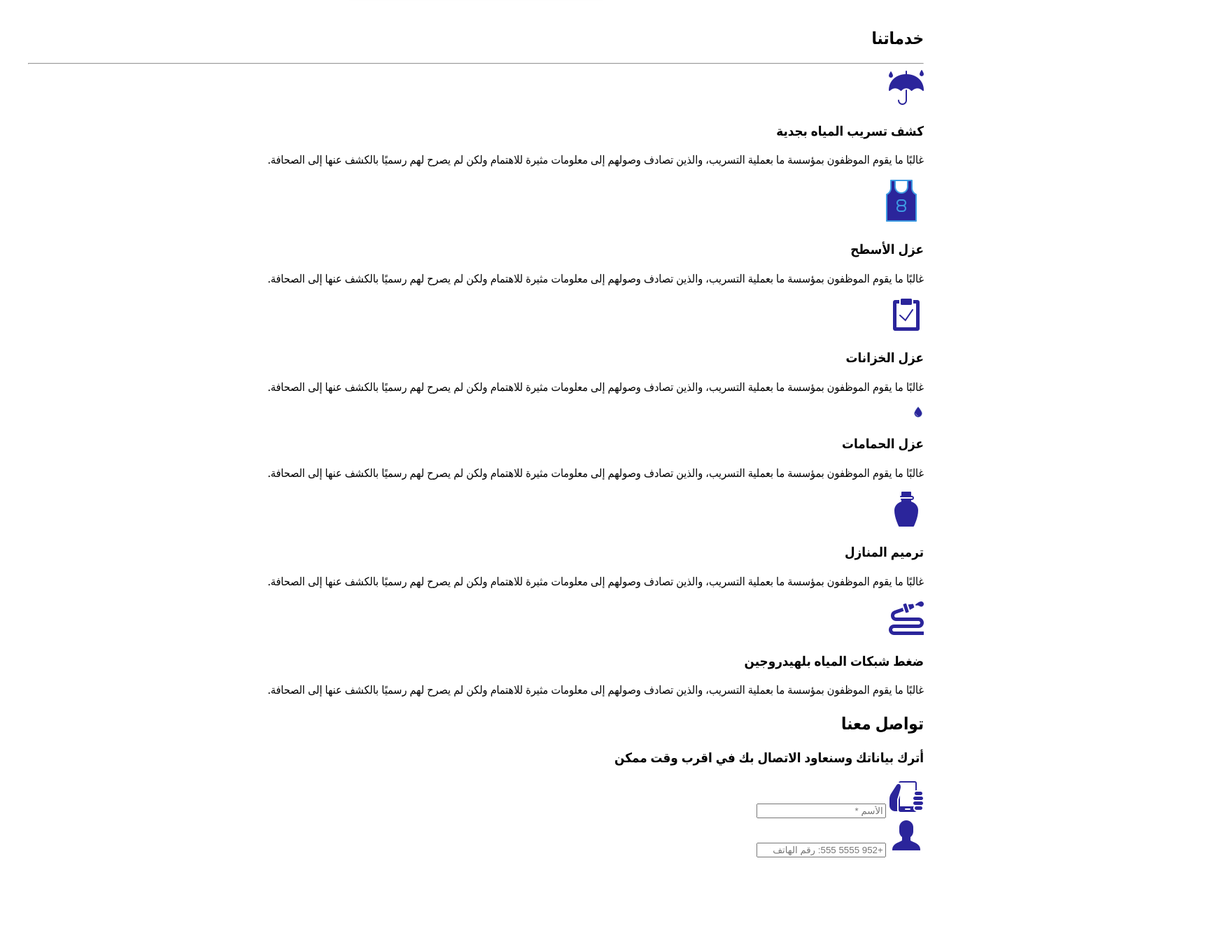
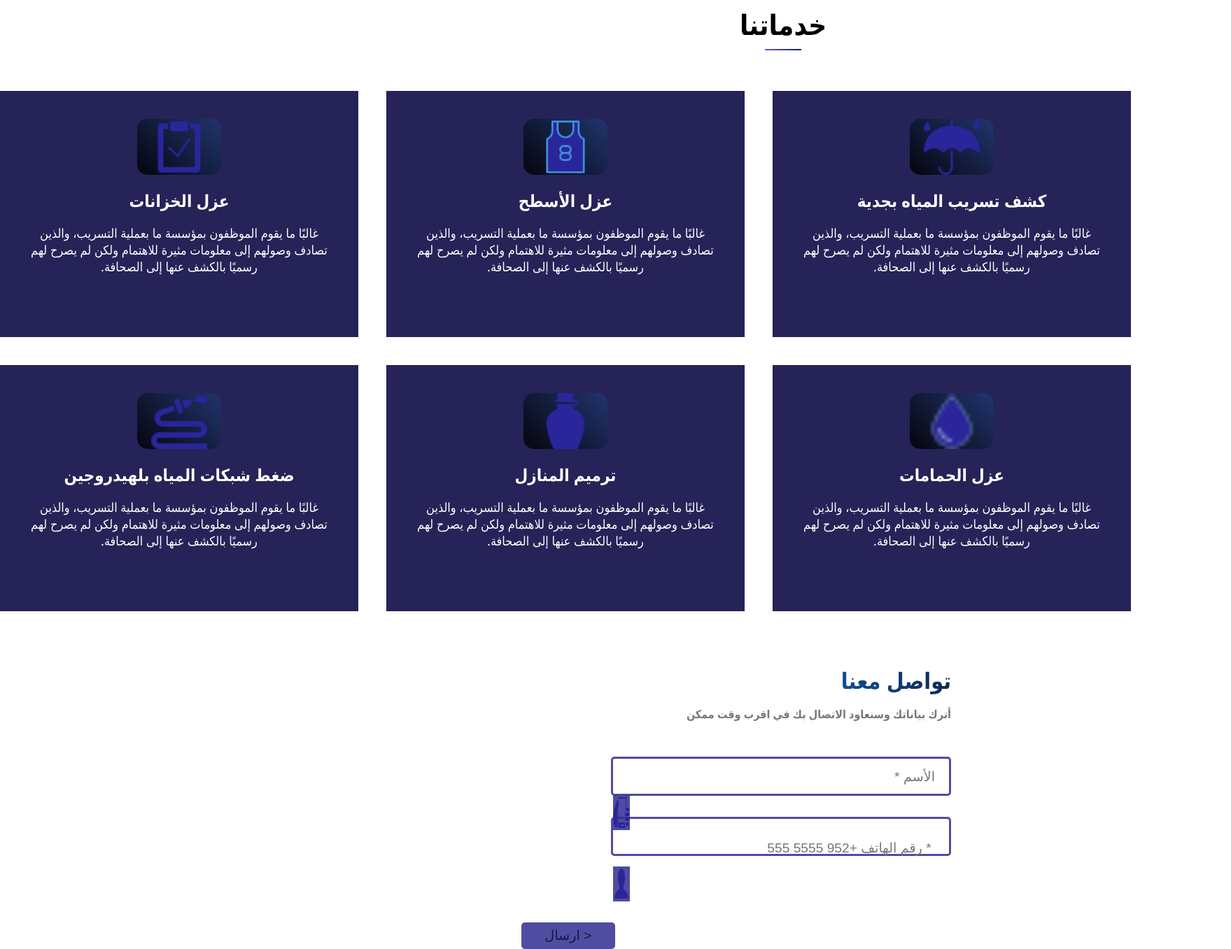
Before and after one commit to mahmoud-abu-sultan/tasrib, a plain HTML site: page public/index.html in a window 1280 px wide. Shown: the part 911-2268 px from the top of the page at 70% size, 1759 px wide, since content can reach past the window. Before the commit the page ends 2137 px from the top, so only its background shows below. Drawn offline with Linux system fonts and the light colour scheme.

Commit message:
final v 1.0

```diff
--- a/public/index.html
+++ b/public/index.html
@@ -68,9 +68,19 @@
       </div>
     </section>
     <!-- ------ -->
+    <section id="breakSection">
+      <h1>خدماتنا</h1>
+      <hr
+        style="
+          width: 4%;
+          height: 2px;
+          border: none;
+          background: linear-gradient(45deg, #4941dbd9, #0e1c42fa);
+        "
+      />
+    </section>
+    <!-- ---- -->
     <section id="service_section">
-      <h1>خدماتنا</h1>
-      <hr />
       <div>
         <img src="image/icons8-rainy-weather-50.png" alt="" />
         <h3>كشف تسريب المياه بجدية</h3>
@@ -126,21 +136,21 @@
         </p>
       </div>
     </section>
+    <!-- ============================ -->
     <footer>
-      <div>
       <h2>تواصل معنا</h2>
       <h3>أترك بياناتك وسنعاود الاتصال بك في اقرب وقت ممكن</h3>
       <form action="#">
         <div>
+          <input type="text" placeholder="الأسم *" />
           <img src="image/icons8-hand-with-smartphone-50.png" alt="" />
-            <input type="text" placeholder="الأسم *" />
         </div>
         <div>
+          <input type="number" placeholder=" * رقم الهاتف +952 5555 555" />
           <img src="image/icons8-customer-50.png" alt="" />
-            <input type="number" placeholder="+952 5555 555: رقم الهاتف *" />
         </div>
       </form>
-      </div>
+      <button>< ارسال</button>
     </footer>
   </body>
 </html>
--- a/src/index.css
+++ b/src/index.css
@@ -4,6 +4,8 @@ body {
   padding: 0;
   /* text-align: end; */
   font-family: "Segoe UI", Tahoma, Geneva, Verdana, sans-serif;
+  /* background-image: url("../public/image/wallpaperbetter.com_1680x1050.jpg");
+  background-size: contain; */
 }
 :root {
   --blueDark: #0e1c42fa;
@@ -28,7 +30,7 @@ header > div {
   background-color: var(--blueDark);
   width: 35em;
   height: 24.5em;
-  margin: 10px 40em;
+  margin: 10px 38em;
   padding: 10px 60px;
   color: white;
 }
@@ -66,14 +68,14 @@ header > div button {
   transition: var(--transitionColor);
 }
 header > div button:hover {
-  color: var(--blueLight);
-  background-color: rgba(196, 196, 196, 0.808);
+  color: var(--blueDark);
+  background-color: #077ddd;
 }
 /* ---------------------------------- aboutWe_section*/
 #aboutWe_section {
   /* padding: 0 100px; */
   height: 26em;
-  padding: 10px;
+  padding: 10px 15px 0px 15px;
   text-align: center;
   display: flex;
   justify-content: center;
@@ -86,6 +88,7 @@ header > div button:hover {
 }
 #aboutWe_section > div > h3 {
   font-size: xx-large;
+  color: var(--blueLight);
   margin: 20px 0;
 }
 #aboutWe_section > div > p {
@@ -95,6 +98,93 @@ header > div button:hover {
   margin: 70px 150px 60px 0;
   width: 50em;
 } */
+/* -------------------------- breakSection */
+#breakSection > h1 {
+  font-size: 40px;
+  width: 100%;
+  text-align: center;
+  margin: 0 0 1px 0;
+}
 /* -------------------------------- service_section */
 #service_section {
+  padding: 50px 143px;
+  text-align: center;
+  display: grid;
+  grid-template-columns: 32em 32em 32em;
+  grid-template-rows: 22em 22em;
+  gap: 40px;
 }
+#service_section > div {
+  background-color: var(--blueMid);
+  padding: 40px 30px;
+  color: white;
+}
+#service_section > div > img {
+  background: linear-gradient(45deg, #000000d9, #20356efa);
+  width: 5em;
+  padding: 0 20px;
+  border-radius: 15px;
+}
+#service_section > div > h3 {
+  font-size: x-large;
+  margin: 15px 0;
+}
+#service_section > div > p {
+  padding: 0 10px;
+  font-size: large;
+}
+/* -----------------------------------footer */
+footer {
+  height: 25em;
+  padding: 0 25em;
+}
+footer > h2 {
+  width: 10em;
+  background: -webkit-linear-gradient(45deg, #077ddd, var(--blueDark));
+  -webkit-background-clip: text;
+  -webkit-text-fill-color: transparent;
+  font-size: xx-large;
+  margin-bottom: 10px;
+}
+footer > h3 {
+  font-size: medium;
+  margin-bottom: 50px;
+  color: var(--ramade);
+}
+footer > form > div {
+  width: 100%;
+  height: 50px;
+  border: 3px solid var(--blueLight);
+  border-radius: 5px;
+  margin-bottom: 30px;
+}
+footer > form > div > img {
+  background-color: var(--blueLight);
+  width: 5%;
+  height: 100%;
+  float: left;
+}
+footer > form > div > input {
+  background-color: rgba(255, 222, 173, 0);
+  height: 100%;
+  width: 93%;
+  font-size: larger;
+  padding-right: 20px;
+  border: none;
+}
+footer > button {
+  font-size: larger;
+  width: 7em;
+  height: 2em;
+  border: none;
+  border-radius: 5px;
+  color: var(--blueDark);
+  background-color: var(--blueLight);
+  margin: 30px 25em 0 25em;
+  transition: var(--transitionBsckgroundColor);
+  transition: var(--transitionColor);
+}
+footer > button:hover {
+  color: white;
+  background-color: #077ddd;
+}
```
Also changed, not shown: public/image/wallpaperbetter.com_1680x1050.jpg (added). Lines whose indentation alone changed are shown as unchanged.
